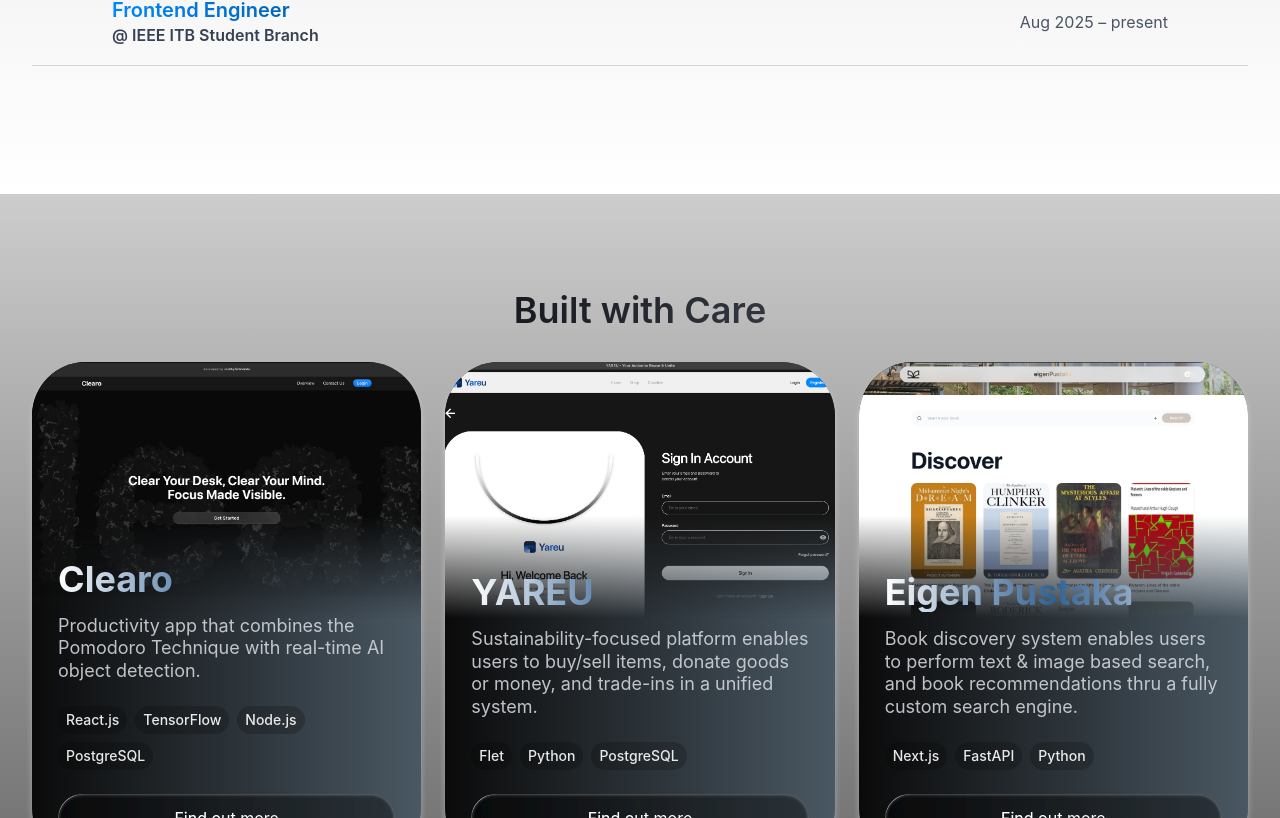
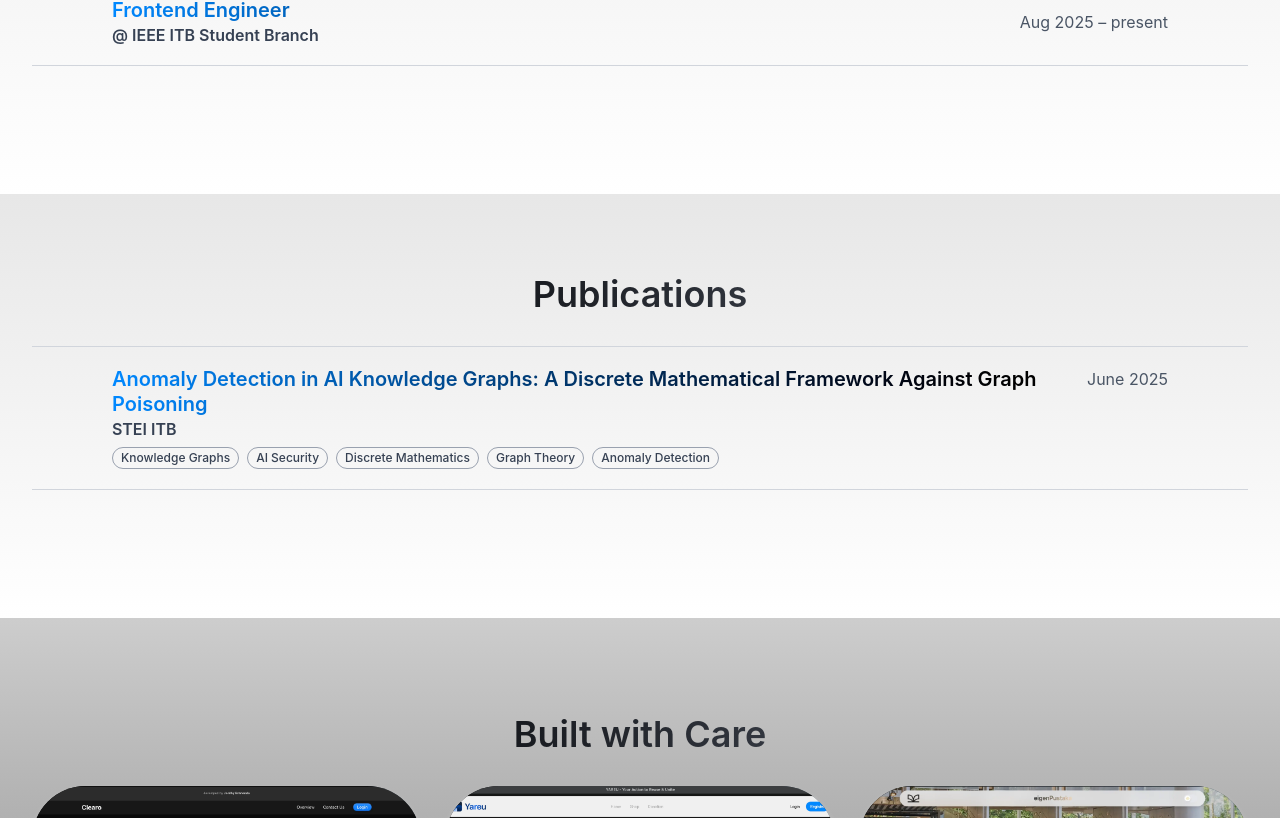
Before and after one commit to ethj0r/ethjor-app, a Next.js app: page / in a window 1280 px wide. Shown: the part 1087-1905 px from the top of the page. Built offline with nearby package versions, Linux system fonts and the light colour scheme; a web font is replaced by a local one.

Commit message:
feat: publications, chore: data updates

```diff
--- /dev/null
+++ b/app/components/PublicationsSection.tsx
@@ -0,0 +1,79 @@
+"use client";
+
+import { publications } from "../data/publications";
+import { motion } from "framer-motion";
+import Link from "next/link";
+
+export default function PublicationsSection() {
+  return (
+    <section className="relative w-full bg-gradient-to-b from-[#E7E7E7] to-white pt-16 md:pt-20 pb-24 md:pb-32">
+      <div className="mx-auto max-w-7xl px-4 sm:px-6 lg:px-8">
+        <h2 className="text-center mb-8 bg-gradient-to-r from-black to-gray-500 bg-clip-text text-3xl font-semibold text-transparent md:text-4xl">
+          Publications
+        </h2>
+
+        <div className="space-y-0">
+          {publications.map((publication, index) => (
+            <motion.div
+              key={publication.id}
+              initial={{ opacity: 0, y: 20 }}
+              whileInView={{ opacity: 1, y: 0 }}
+              transition={{ duration: 0.5, delay: index * 0.1 }}
+              viewport={{ once: true }}
+              whileHover={{ scale: 1.01, backgroundColor: "rgba(0,0,0,0.02)" }}
+            >
+              {/* Divider at top */}
+              <div className="border-t border-gray-300" />
+
+              <div className="flex flex-col gap-2 py-5 md:flex-row md:items-start md:justify-between">
+                <div className="flex-1 px-4 md:pl-20 md:pr-0">
+                  {publication.link ? (
+                    <Link
+                      href={publication.link}
+                      target="_blank"
+                      rel="noopener noreferrer"
+                      className="group"
+                    >
+                      <h3 className="bg-gradient-to-r from-[#0088FF] to-[#000000] bg-clip-text text-lg font-semibold text-transparent md:text-xl leading-tight transition-all group-hover:from-[#0066CC] group-hover:to-[#333333]">
+                        {publication.title}
+                      </h3>
+                    </Link>
+                  ) : (
+                    <h3 className="bg-gradient-to-r from-[#0088FF] to-[#000000] bg-clip-text text-lg font-semibold text-transparent md:text-xl leading-tight">
+                      {publication.title}
+                    </h3>
+                  )}
+                  <p className="mt-0.5 text-sm font-semibold text-gray-700 md:text-base leading-tight">
+                    {publication.publisher}
+                  </p>
+                  <p className="mt-0.5 text-xs text-gray-600 md:hidden leading-tight">
+                    {publication.date}
+                  </p>
+                  {/* Categories */}
+                  <div className="mt-2 flex flex-wrap gap-2">
+                    {publication.categories.map((category, catIndex) => (
+                      <span
+                        key={catIndex}
+                        className="rounded-full border border-gray-400 px-2 py-0.5 text-xs font-medium text-gray-700"
+                      >
+                        {category}
+                      </span>
+                    ))}
+                  </div>
+                </div>
+
+                <div className="hidden md:block flex-shrink-0 pr-20">
+                  <p className="text-sm text-gray-600 md:text-base">
+                    {publication.date}
+                  </p>
+                </div>
+              </div>
+            </motion.div>
+          ))}
+          {/* Final bottom divider */}
+          <div className="border-t border-gray-300" />
+        </div>
+      </div>
+    </section>
+  );
+}
--- a/app/data/projects.ts
+++ b/app/data/projects.ts
@@ -90,7 +90,7 @@ export const projects: Project[] = [
       deployment: "Self-hosted"
     },
     links: {
-      github: "https://github.com/ethj0r/yareu"
+      github: "https://github.com/jsndwrd/IF2150-2025-K01-G03-YAREU"
     }
   },
   {
@@ -220,7 +220,7 @@ export const projects: Project[] = [
       deployment: "Desktop application"
     },
     links: {
-      github: "https://github.com/ethj0r/matrix-calculator"
+      github: "https://github.com/ethj0r/IF2123-Geometric-and-Linear-Algebra-MATRIX-CALCULATOR"
     }
   },
   {
@@ -250,12 +250,12 @@ export const projects: Project[] = [
       deployment: "Command-line game"
     },
     links: {
-      github: "https://github.com/ethj0r/pokemon-battle"
+      github: "https://github.com/ethj0r/IF1221-Computational-Logic-POKEMON-BATTLE"
     }
   },
   {
     id: "7",
-    title: "Dummy Project 1",
+    title: "SOON: on dev",
     description: "This is a dummy project for testing pagination functionality.",
     tags: ["React", "TypeScript"],
     image: "/projects/placeholder-1.jpg",
@@ -278,46 +278,5 @@ export const projects: Project[] = [
     links: {
       github: "https://github.com/ethj0r/dummy"
     }
-  },
-  {
-    id: "8",
-    title: "Dummy Project 2",
-    description: "Another dummy project for pagination testing.",
-    tags: ["Vue.js", "Python"],
-    image: "/projects/placeholder-2.jpg",
-    images: ["/projects/placeholder-2.jpg", "/projects/placeholder-2.jpg", "/projects/placeholder-2.jpg"],
-    fullDescription: "Second dummy project for pagination feature testing.",
-    keyFeatures: [
-      {
-        title: "Testing Feature",
-        description: "for pagination testing"
-      }
-    ],
-    techStack: {
-      frontend: "Vue.js",
-      backend: "Python Flask"
-    },
-    links: {
-      github: "https://github.com/ethj0r/dummy2"
-    }
-  },
-  {
-    id: "9",
-    title: "Dummy Project 3",
-    description: "Third dummy project to test multiple pages.",
-    tags: ["Angular", "Node.js"],
-    image: "/projects/placeholder-3.jpg",
-    images: ["/projects/placeholder-3.jpg", "/projects/placeholder-3.jpg", "/projects/placeholder-3.jpg"],
-    fullDescription: "Third dummy project for testing pagination across multiple pages.",
-    keyFeatures: [
-      {
-        title: "Multi-page Test",
-        description: "testing page navigation"
-      }
-    ],
-    techStack: {
-      frontend: "Angular",
-      backend: "Node.js Express"
-    }
-  },
+  }
 ];
--- /dev/null
+++ b/app/data/publications.ts
@@ -0,0 +1,19 @@
+export interface Publication {
+  id: string;
+  title: string;
+  publisher: string;
+  date: string;
+  link?: string;
+  categories: string[];
+}
+
+export const publications: Publication[] = [
+  {
+    id: "1",
+    title: "Anomaly Detection in AI Knowledge Graphs: A Discrete Mathematical Framework Against Graph Poisoning",
+    publisher: "STEI ITB",
+    date: "June 2025",
+    link: "https://informatika.stei.itb.ac.id/~rinaldi.munir/Matdis/2024-2025-2/Makalah2025/Makalah-Matdis-2025-IF-ITB%20(33).pdf",
+    categories: ["Knowledge Graphs", "AI Security", "Discrete Mathematics", "Graph Theory", "Anomaly Detection"],
+  }
+];
--- a/app/page.tsx
+++ b/app/page.tsx
@@ -1,5 +1,6 @@
 import HeroSection from "./components/HeroSection";
 import ExperiencesSection from "./components/ExperiencesSection";
+import PublicationsSection from "./components/PublicationsSection";
 import ProjectsSection from "./components/ProjectsSection";
 import Footer from "./components/Footer";
 
@@ -9,6 +10,7 @@ export default function Home() {
       <main className="w-full">
         <HeroSection />
         <ExperiencesSection />
+        <PublicationsSection />
         <ProjectsSection />
         <Footer />
       </main>
```
